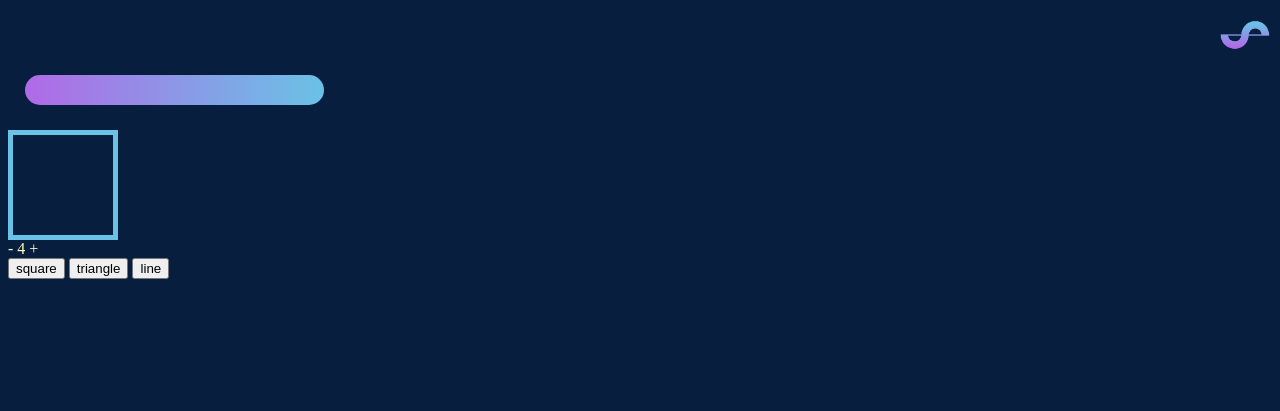
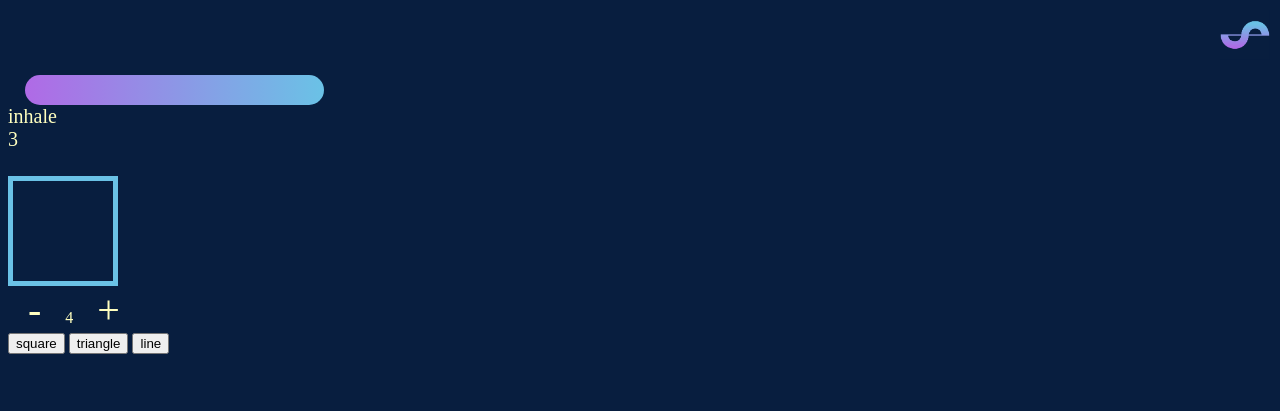
Before and after one commit to kmettom/breath, a browser extension: page index.html in a window 1280 px wide. Drawn offline with Linux system fonts and the light colour scheme.

Commit message:
buttons connect to variables - breath type, interval

```diff
--- a/breathe.js
+++ b/breathe.js
@@ -1,14 +1,41 @@
-const interval = 4
 const $hint = document.querySelector('#hint')
 const $count = document.querySelector('#count')
-const $shape = document.querySelector('#countShape')
+const $currentTime = document.querySelector('#currentTime')
+
+const $plus = document.querySelector('#plus')
+const $minus = document.querySelector('#minus')
+const $types = document.querySelectorAll('.breath-type')
+
+const $activeBreathTypeName = document.querySelector('#activeBreathTypeName')
+
+let breathType = 'line'
+let interval = 4
+
+for (let i = 0; i < $types.length; i++) {
+    $types[i].addEventListener('click', (_data) => {
+        breathType = _data.target.id
+        activeBreathTypeName.innerHTML = breathType
+    })
+}
+
+$plus.addEventListener('click', () => {
+    interval++
+    $currentTime.innerHTML = interval
+})
+
+$minus.addEventListener('click', () => {
+    interval--
+    $currentTime.innerHTML = interval
+})
 
 let hints = ['inhale', 'exhale', 'hold']
 let currentHintIndex = 0
 
-let shapes = ['line', 'triangle', 'square']
-let currentShape = 'line'
-
+let breathTypes = {
+    line: {},
+    triangle: {},
+    square: {}
+}
 let cycleTimer = null
 let countDownTimer = null
 
@@ -37,9 +64,10 @@ function countDown(_interval) {
 
 function initBreathe() {
     // $hint.innerHTML = hints[currentHintIndex]
-    // $shape.classList.add(currentShape)
     countDown(interval)
 }
+
+initBreathe()
 
 function initApp() {
 
--- a/index.css
+++ b/index.css
@@ -10,11 +10,11 @@ body {
     height: 333px;
 }
 
-.shape-section {
+.breath-type-section {
 
 }
 
-#activeShape {
+#activeBreathType {
     width: 100px;
     height: 100px;
     border: 5px solid #6AC2E6;
@@ -48,3 +48,10 @@ body {
 #hint {
     font-size: 20px;
 }
+
+#plus,
+#minus {
+    cursor: pointer;
+    font-size: 40px;
+    padding: 20px;
+}
--- a/index.html
+++ b/index.html
@@ -4,6 +4,8 @@
 </head>
 <body>
 <div class="breathe-app">
+
+	<span id="testOutput"></span>
 
 	<div class="breathe-logo">
 		<img src="/icon.png"/>
@@ -16,10 +18,10 @@
 		<div id="count"></div>
 	</div>
 
-	<div class="shape-section">
-
-		<div class="shape-wrapper">
-			<div id="activeShape">
+	<div class="breath-type-section">
+		<div class="breath-type-wrapper">
+			<div id="activeBreathType">
+				<span id="activeBreathTypeName">
 				<span class="line"></span>
 				<span class="line"></span>
 				<span class="line"></span>
@@ -33,9 +35,9 @@
 
 		</div>
 
-		<button id="square">square</button>
-		<button id="triangle">triangle</button>
-		<button id="circle">line</button>
+		<button class="breath-type" id="square">square</button>
+		<button class="breath-type" id="triangle">triangle</button>
+		<button class="breath-type" id="line">line</button>
 
 	</div>
 
```
